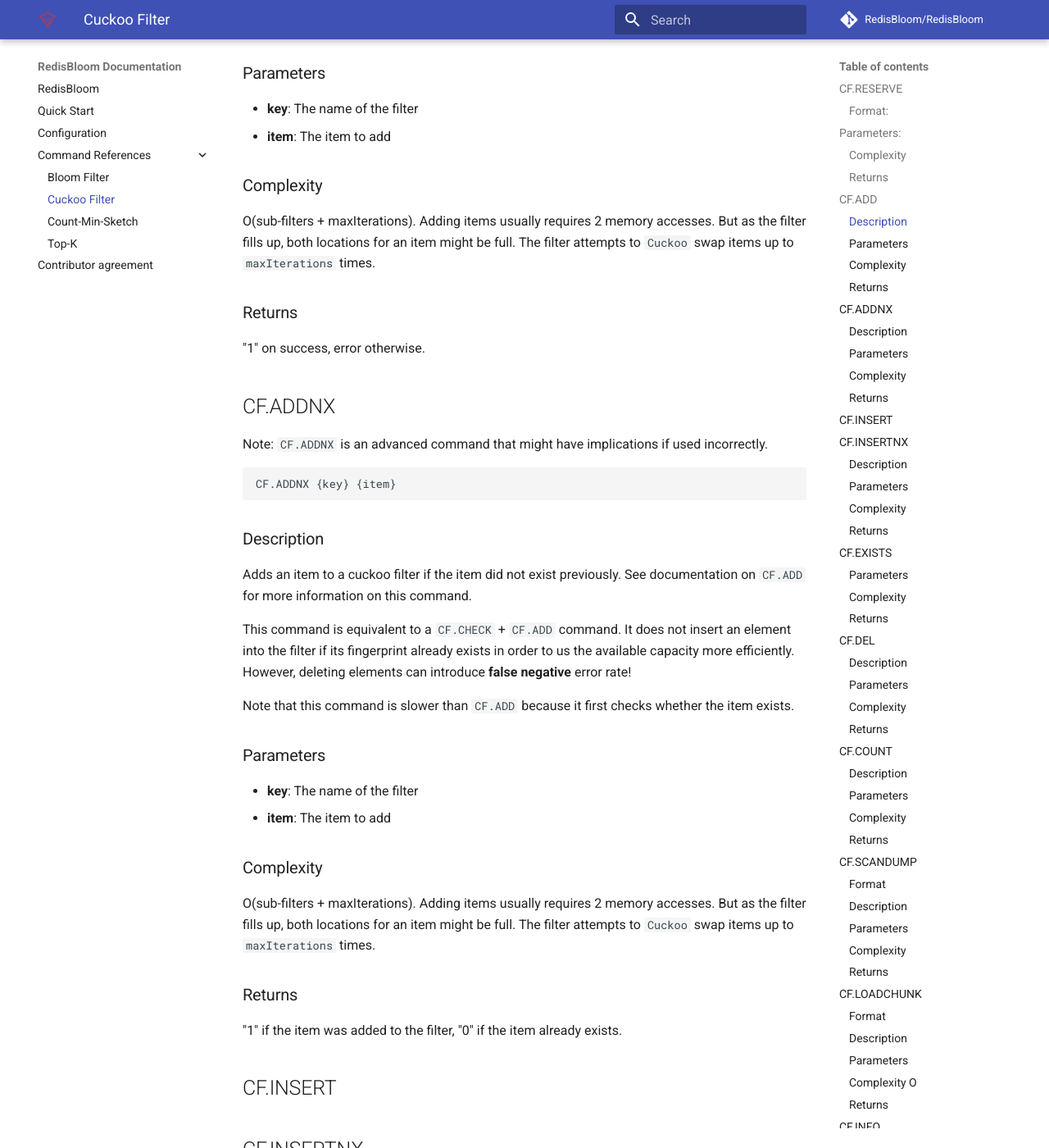
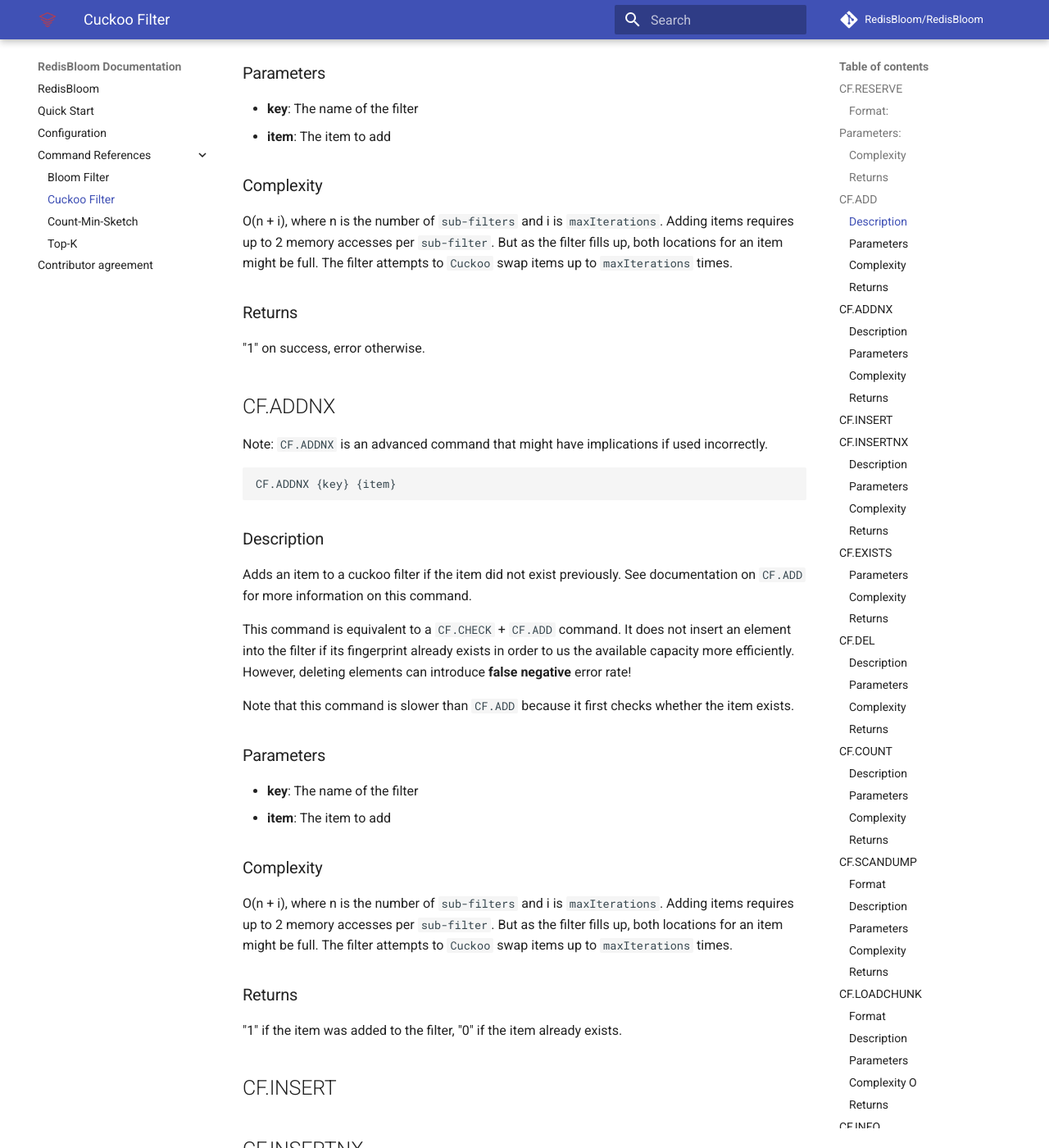
Before and after one commit to RedisBloom/RedisBloom, an MkDocs documentation site: the page built from docs/Cuckoo_Commands.md, in a window 1280 px wide and 1400 px high, scrolled down 1847 px. Shown: the whole window at 82% size. Built offline with MkDocs 1.6.1 and Material for MkDocs 9.7.7, drawn with Linux system fonts in a browser that asks for light colours; comment, search, counter and statistics services are not loaded; old or Windows-style settings are respelled for this version of MkDocs; some of the changed text lies outside the part shown.

Commit message:
cuckoo time complexities

```diff
--- a/docs/Cuckoo_Commands.md
+++ b/docs/Cuckoo_Commands.md
@@ -22,7 +22,7 @@ When the filter self-declare itself `full`, it will auto-expand by generating
 additional sub-filters at the cost of reduced performance and increased error
 rate. The new sub-filter is created with size of the previous sub-filter
 multiplied by `expansion`.
-Like bucket size, additional sub-filters grow the error linearly.
+Like bucket size, additional sub-filters grow the error rate linearly.
 The size of the new sub-filter is the size of the last sub-filter multiplied by
 `expansion`. The default value is 1.
 
@@ -86,7 +86,8 @@ cause false-negative errors.
 
 ### Complexity
 
-O(sub-filters + maxIterations). Adding items usually requires 2 memory accesses.
+O(n + i), where n is the number of `sub-filters` and i is `maxIterations`.
+Adding items requires up to 2 memory accesses per `sub-filter`.
 But as the filter fills up, both locations for an item might be full. The filter
 attempts to `Cuckoo` swap items up to `maxIterations` times.
 
@@ -124,7 +125,8 @@ item exists.
 
 ### Complexity
 
-O(sub-filters + maxIterations). Adding items usually requires 2 memory accesses.
+O(n + i), where n is the number of `sub-filters` and i is `maxIterations`.
+Adding items requires up to 2 memory accesses per `sub-filter`.
 But as the filter fills up, both locations for an item might be full. The filter
 attempts to `Cuckoo` swap items up to `maxIterations` times.
 
@@ -174,7 +176,8 @@ the cost of more verbosity.
 
 ### Complexity
 
-O(sub-filters + maxIterations). Adding items usually requires 2 memory accesses.
+O(n + i), where n is the number of `sub-filters` and i is `maxIterations`.
+Adding items requires up to 2 memory accesses per `sub-filter`.
 But as the filter fills up, both locations for an item might be full. The filter
 attempts to `Cuckoo` swap items up to `maxIterations` times.
 
@@ -205,7 +208,8 @@ Check if an item exists in a Cuckoo Filter
 
 ### Complexity
 
-O(sub-filters), Both alternative locations are checked on all `sub-filters`.
+O(n), where n is the number of `sub-filters`. Both alternative locations are
+checked on all `sub-filters`.
 
 ### Returns
 
@@ -235,7 +239,8 @@ present.
 
 ### Complexity
 
-O(sub-filters), Both alternative locations are checked on all `sub-filters`.
+O(n), where n is the number of `sub-filters`. Both alternative locations are
+checked on all `sub-filters`.
 
 ### Returns
 
@@ -262,7 +267,8 @@ it is more efficient for that purpose.
 
 ### Complexity
 
-O(sub-filters), Both alternative locations will be checked on all `sub-filters`.
+O(n), where n is the number of `sub-filters`. Both alternative locations are
+checked on all `sub-filters`.
 
 ### Returns
 
@@ -311,7 +317,7 @@ for chunk in chunks:
 
 ### Complexity
 
-O(log N)
+O(n), where n is the capacity.
 
 ### Returns
 
@@ -346,7 +352,7 @@ the cuckoo filter is not be modified between invocations.
 
 ### Complexity O
 
-O(log N)
+O(n), where n is the capacity.
 
 ### Returns
 
```
Also changed, not shown: other parts of docs/Cuckoo_Commands.md (+2 -2 lines), docs/Bloom_Commands.md (+2 -2 lines).
